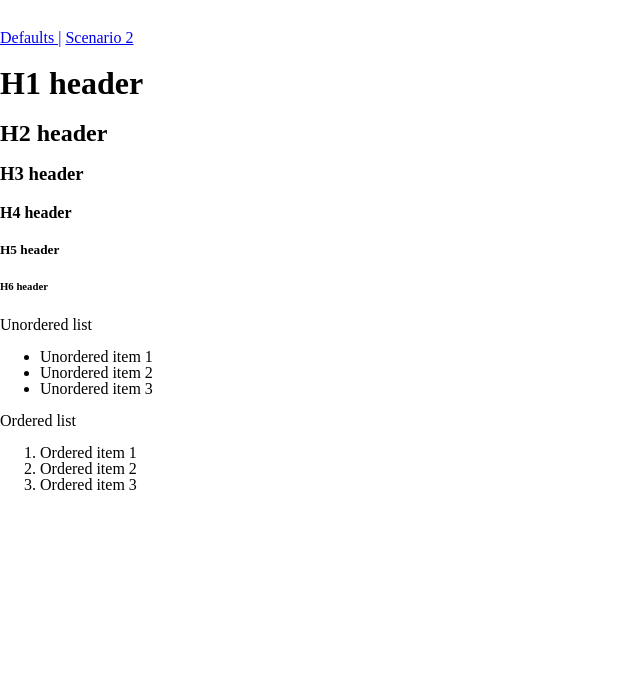
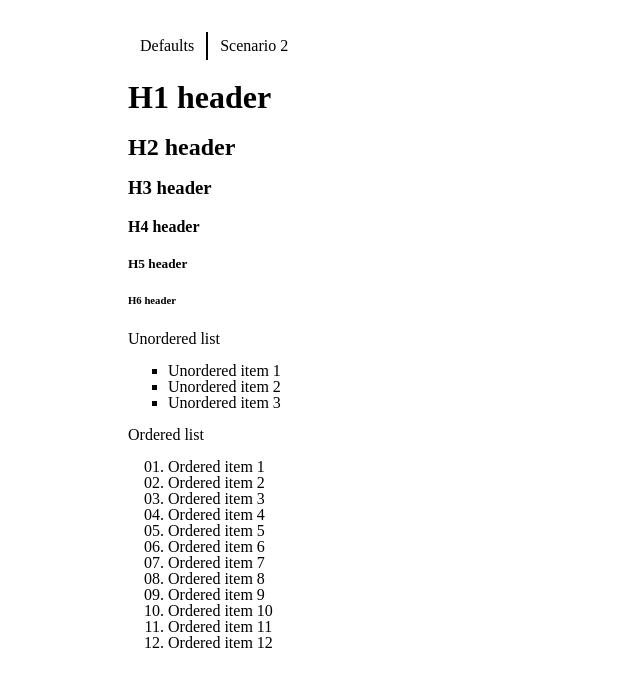
Before and after one commit to tonirturro/css-workshop, a website built with webpack: page src/index.html at #!/defaults in a window 1280 px wide. Shown: the whole page, without its empty margins (0-640 px from the left). Built offline with nearby package versions, Linux system fonts and the light colour scheme; some packages are replaced by stand-ins of ours.

Commit message:
Define application basic defaults

```diff
--- a/src/boot.js
+++ b/src/boot.js
@@ -4,6 +4,7 @@ import angular from "angular";
 import "angular-route";
 
 angular.module('app', ['ngRoute'])
+    .component('main', require('./components/main'))
     .config(function($routeProvider) {
         $routeProvider
         .when('/', {
--- /dev/null
+++ b/src/components/main.js
@@ -0,0 +1,7 @@
+'use strict';
+
+var mainComponent = {
+    template: require('./main.template.html')
+}
+
+module.exports = mainComponent;
--- /dev/null
+++ b/src/components/main.template.html
@@ -0,0 +1,9 @@
+<div class="container">
+    <nav>
+        <ul>
+            <li><a href="#!/defaults">Defaults</a></li>
+            <li><a href="#!/scenario2">Scenario 2</a></li>
+        </ul>
+    </nav>
+    <ng-view></ng-view>
+</div>
--- a/src/index.html
+++ b/src/index.html
@@ -7,15 +7,7 @@
     <meta name="viewport" content="width=device-width, initial-scale=1">
 </head>
 <body>
-    <div class="index">
-        <span>
-            <a href="#!/defaults">Defaults |</a>
-        </span>
-        <span>
-            <a href="#!/scenario2"> Scenario 2</a>
-        </span>
-    </div>
-    <ng-view></ng-view>
+    <main></main>
     <script src="bundle.js"></script>
 </body>
 </html>
--- a/src/styles/defaults/_defaults.scss
+++ b/src/styles/defaults/_defaults.scss
@@ -50,7 +50,7 @@ p {
 /********************************************
 * Lists
 *********************************************/
-@mixin base-list() {
+%base-list {
     display: block;
     margin-top: 1em;
     margin-bottom: 1 em;
@@ -60,15 +60,56 @@ p {
 }
 
 ul {
-    @include base-list();
-    list-style-type: disc;
+    @extend %base-list;
+    list-style-type:square;
 }
 
 ol {
-    @include base-list();
-    list-style-type: decimal;
+    @extend %base-list;
+    list-style-type: decimal-leading-zero;
 }
 
 li {
     display: list-item;
 }
+
+/*************************************
+* Navigation
+**************************************/
+nav {
+    ul {
+      margin: 0;
+      padding: 0;
+      list-style: none;
+    }
+
+    li {
+        display: inline-block;
+        border-style: solid;
+        border-width: 0px 2px 0px 0px;
+        border-color: black;
+    }
+
+    li:first-child {
+        a {
+            margin-left: 0
+        }
+    }
+
+    li:last-child {
+        border: none;
+    }
+
+    a {
+      color: black;
+      display: block;
+      margin-left: -4px;
+      padding: 6px 12px;
+      text-decoration: none;
+    }
+
+    a:hover {
+        color: white;
+        background: black;
+    }
+}
--- a/src/styles/pages/_main.scss
+++ b/src/styles/pages/_main.scss
@@ -1,3 +1,6 @@
-.index {
-    padding-top:30px
+
+.container {
+    width: 90%;
+    margin-top: 2em;
+    margin-left: auto;
 }
--- a/src/views/defaults.html
+++ b/src/views/defaults.html
@@ -15,4 +15,13 @@
     <li>Ordered item 1</li>
     <li>Ordered item 2</li>
     <li>Ordered item 3</li>
+    <li>Ordered item 4</li>
+    <li>Ordered item 5</li>
+    <li>Ordered item 6</li>
+    <li>Ordered item 7</li>
+    <li>Ordered item 8</li>
+    <li>Ordered item 9</li>
+    <li>Ordered item 10</li>
+    <li>Ordered item 11</li>
+    <li>Ordered item 12</li>
 </ol>
```
